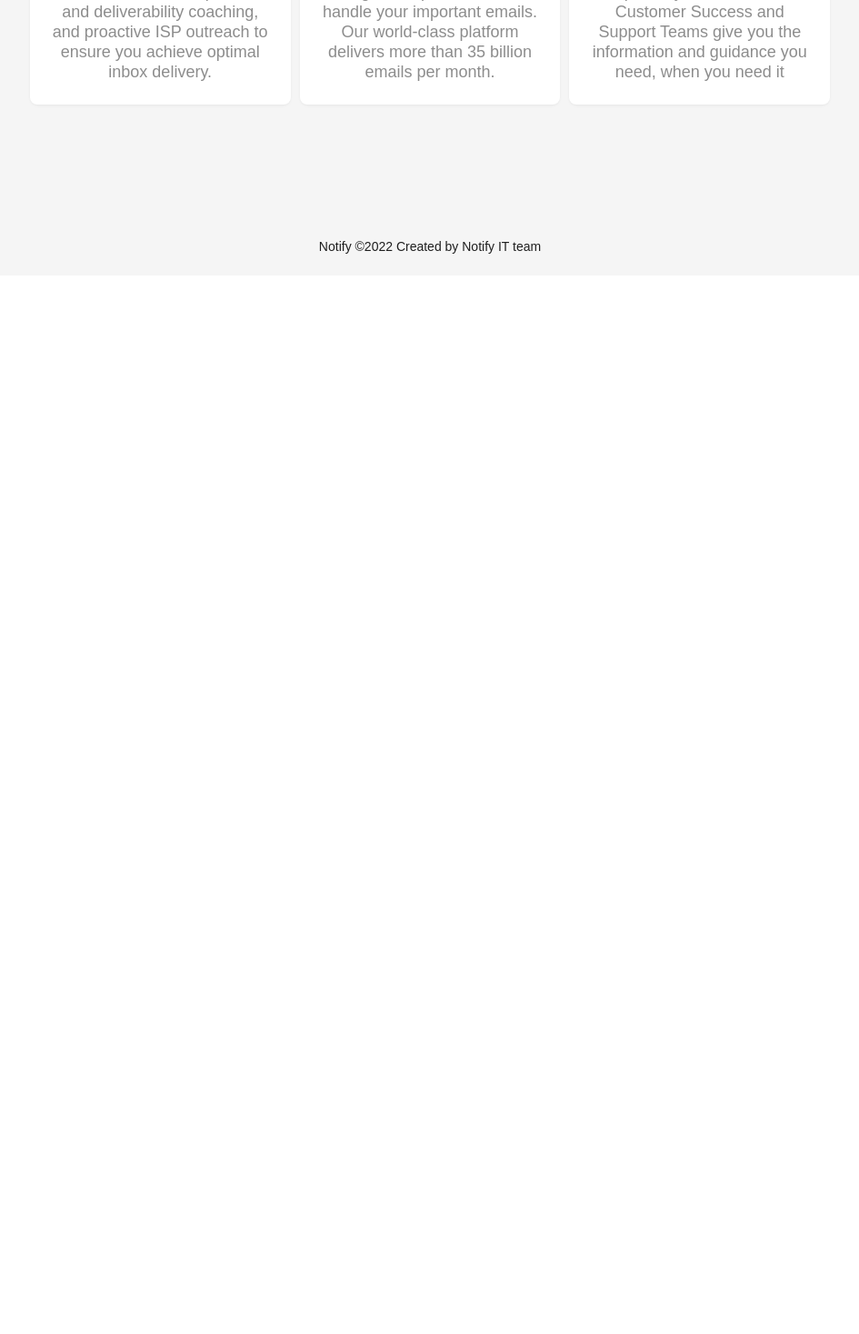
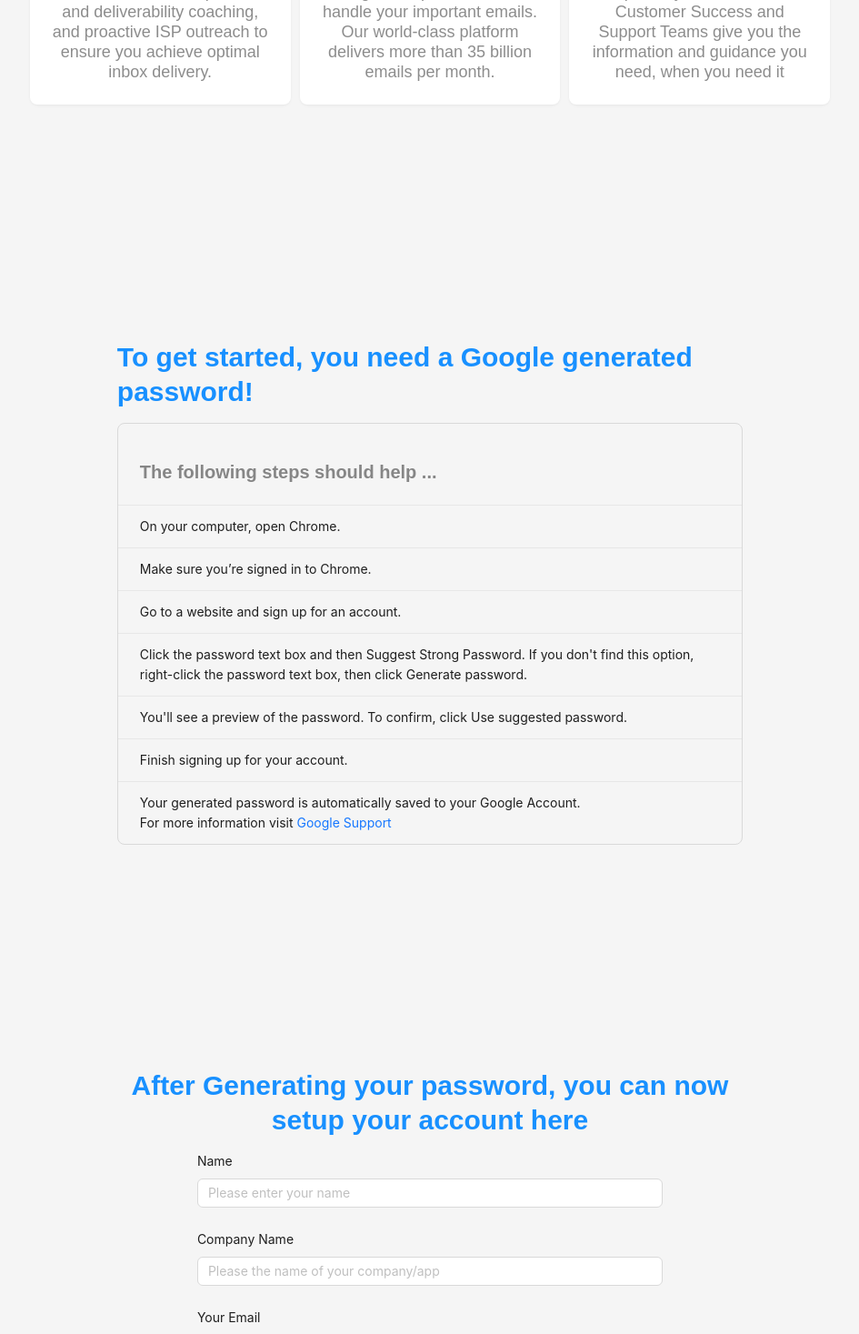
Before and after one commit to emmanuel-jan/notify-frontend, a React (Create React App) app: page /landing-page in a window 1280 px wide. Shown: the part 2225-3692 px from the top of the page at 91% size, without its empty margins (167-1112 px from the left). Before the commit the page ends 2528 px from the top, so only its background shows below. Built offline with nearby package versions, Linux system fonts and the light colour scheme; a web font is replaced by a local one.

Commit message:
updating the use instructions

```diff
--- a/src/components/pages/LandingPage/LandingPage.jsx
+++ b/src/components/pages/LandingPage/LandingPage.jsx
@@ -18,6 +18,7 @@ import {
   Select,
   DatePicker,
   Drawer,
+  List,
 } from "antd";
 import cover from "../../../assets/img/cover-img.svg";
 import proven from "../../../assets/img/proven.svg";
@@ -31,6 +32,14 @@ import axios from "axios";
 const { Option } = Select;
 const { Header, Content, Footer } = Layout;
 const { Title, Text, Paragraph } = Typography;
+const data = [
+  "On your computer, open Chrome.",
+  "Make sure you’re signed in to Chrome.",
+  "Go to a website and sign up for an account.",
+  "Click the password text box and then Suggest Strong Password. If you don't find this option, right-click the password text box, then click Generate password.",
+  "You'll see a preview of the password. To confirm, click Use suggested password.",
+  "Finish signing up for your account.",
+];
 
 const LandingPage = (props) => {
   const [open, setOpen] = useState(false);
@@ -244,7 +253,7 @@ const LandingPage = (props) => {
                       <Col span={24}>
                         <Form.Item
                           name="password"
-                          label="Password"
+                          label="Google Generated Password"
                           rules={[
                             {
                               required: true,
@@ -252,7 +261,7 @@ const LandingPage = (props) => {
                             },
                           ]}
                         >
-                          <Input.Password placeholder="Please enter your password" />
+                          <Input.Password placeholder="Please enter your google generated password" />
                         </Form.Item>
                       </Col>
                     </Row>
@@ -466,6 +475,148 @@ const LandingPage = (props) => {
             </Row>
           </Col>
         </Row>
+        <Row align="center" className="responsiveHeight" style={{display:"flex", alignItems:"center", justifyContent:"center"}}>
+          <Col xs={24} sm={24} md={14} lg={14}>
+            <Title
+              className="thefont"
+              type="secondary"
+              level={2}
+              style={{ color: "#1890ff" }}
+            >
+              To get started, you need a Google generated password!
+            </Title>
+            <List
+              header={
+                <Title className="thefont" type="secondary" level={4}>
+                  The following steps should help ...
+                </Title>
+              }
+              footer={
+                <div>
+                  Your generated password is automatically saved to your Google
+                  Account. <br />
+                  For more information visit{" "}
+                  <a
+                    href="https://support.google.com/chrome/answer/7570435?hl=en&co=GENIE.Platform%3DDesktop"
+                    target="_blank"
+                  >
+                    Google Support
+                  </a>
+                </div>
+              }
+              bordered
+              dataSource={data}
+              renderItem={(item) => (
+                <List.Item>
+                  <Typography.Text mark></Typography.Text> {item}
+                </List.Item>
+              )}
+            />
+          </Col>
+        </Row>
+        <Row align="center" className="responsiveHeight" style={{display:"flex", alignItems:"center", justifyContent:"center"}}>
+          <Col align="center" xs={24} sm={24} md={14} lg={14}>
+            <Title
+              className="thefont"
+              type="secondary"
+              level={2}
+              style={{ color: "#1890ff" }}
+            >
+              After Generating your password, you can now setup your account here
+            </Title>
+            <Form
+                    layout="vertical"
+                    hideRequiredMark
+                    initialValues={{
+                      remember: true,
+                    }}
+                    onFinish={onFinish}
+                    onFinishFailed={onFinishFailed}
+                  >
+                    <Row align={"center"} gutter={16}>
+                      <Col span={18}>
+                        <Form.Item
+                          name="devName"
+                          label="Name"
+                          rules={[
+                            {
+                              required: true,
+                              message: "Please enter your name",
+                            },
+                          ]}
+                        >
+                          <Input placeholder="Please enter your name" />
+                        </Form.Item>
+                      </Col>
+                      <Col span={18}>
+                        <Form.Item
+                          name="appName"
+                          label="Company Name"
+                          rules={[
+                            {
+                              required: true,
+                              message:
+                                "Please enter the name of your company/app",
+                            },
+                          ]}
+                        >
+                          <Input placeholder="Please the name of your company/app" />
+                        </Form.Item>
+                      </Col>
+                    </Row>
+                    <Row align={"center"} gutter={16}>
+                      <Col span={18}>
+                        <Form.Item
+                          name="email"
+                          label="Your Email"
+                          rules={[
+                            {
+                              required: true,
+                              message: "Please enter your email",
+                            },
+                          ]}
+                        >
+                          <Input placeholder="Please enter your email" />
+                        </Form.Item>
+                      </Col>
+                      <Col span={18}>
+                        <Form.Item
+                          name="devContact"
+                          label="Phone Number"
+                          rules={[
+                            {
+                              required: true,
+                              message: "Please enter your phone number",
+                            },
+                          ]}
+                        >
+                          <Input placeholder="Please enter your phone number" />
+                        </Form.Item>
+                      </Col>
+                    </Row>
+
+                    <Row align={"center"} gutter={16}>
+                      <Col span={18}>
+                        <Form.Item
+                          name="password"
+                          label="Google Generated Password"
+                          rules={[
+                            {
+                              required: true,
+                              message: "Please enter your password",
+                            },
+                          ]}
+                        >
+                          <Input.Password placeholder="Please enter your google generated password" />
+                        </Form.Item>
+                      </Col>
+                    </Row>
+                    <Button type="primary" htmlType="submit">
+                      Submit
+                    </Button>
+                  </Form>
+          </Col>
+        </Row>
       </Content>
       <Footer
         style={{
```
